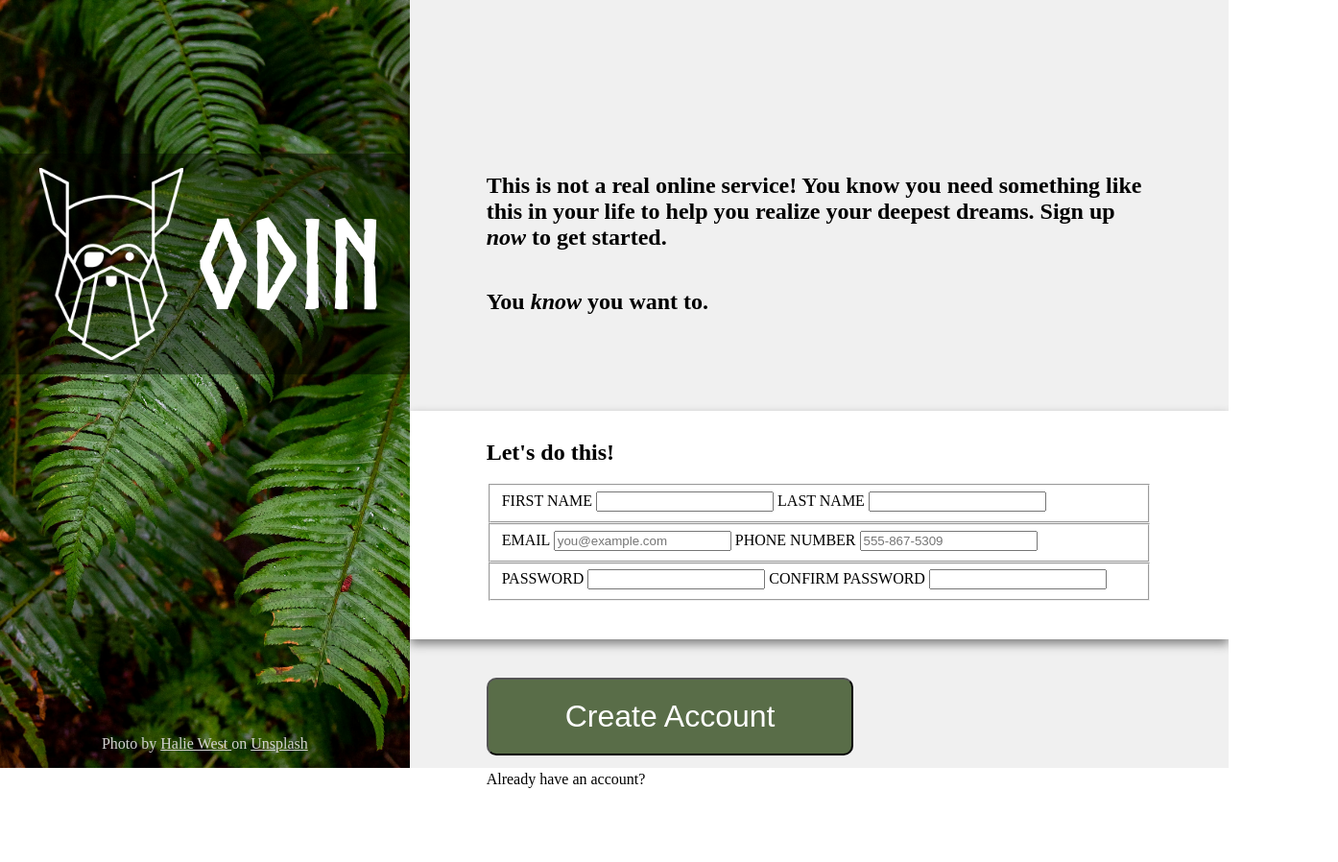
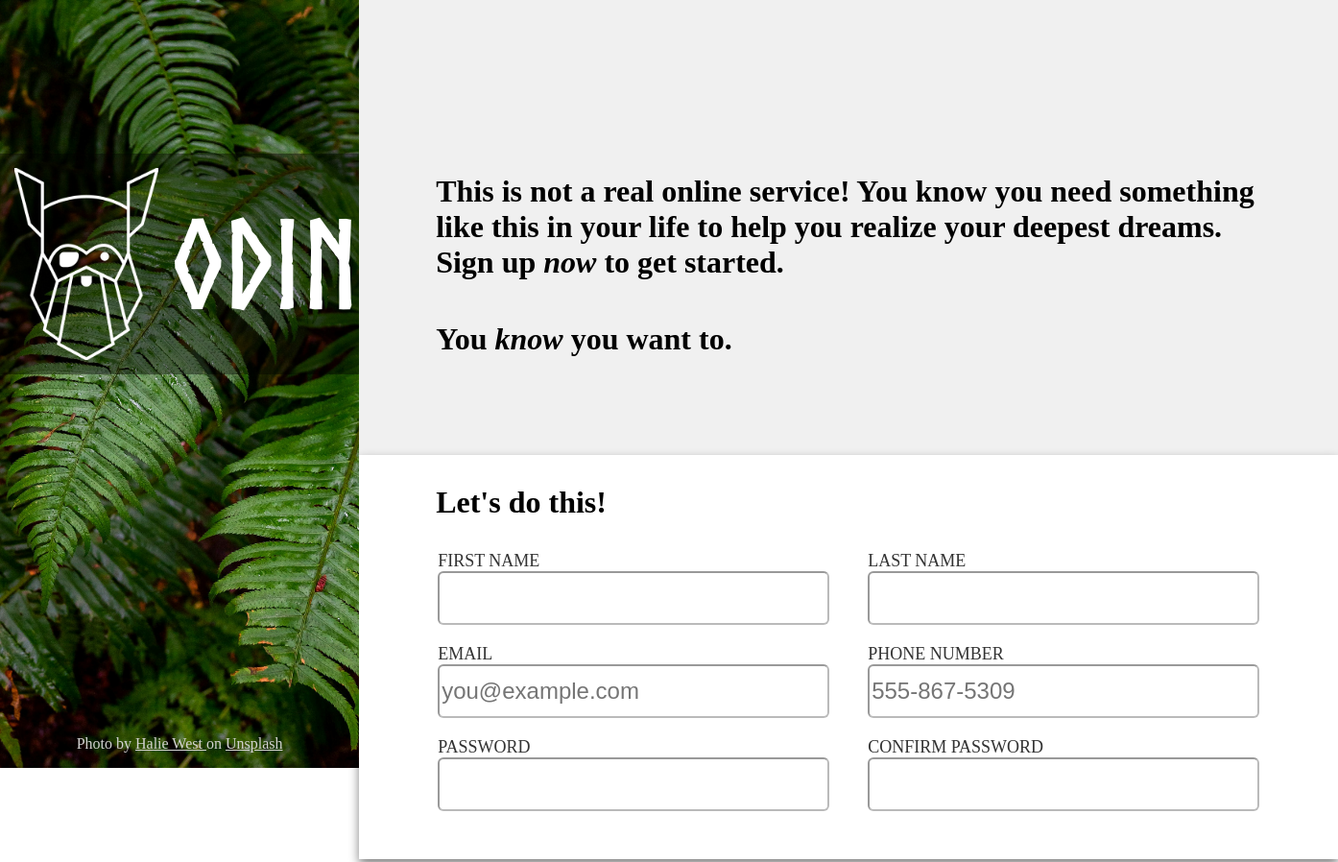
Before and after one commit to WillEricLee/Odin-Signup, a plain HTML site: page index.html in a window 1280 px wide. Shown: the top 898 px of the page at 96% size, 1394 px wide, since content can reach past the window. Before the commit the page ends 837 px from the top, so only its background shows below. Drawn offline with Linux system fonts and the light colour scheme.

Commit message:
Space input fields correctly
The textbox inputs are correctly spaced and scale normally with changing
window size.

```diff
--- a/index.html
+++ b/index.html
@@ -18,8 +18,8 @@
 
     <div class="right">
         <div class="info-half">
-            <h2>This is not a real online service! You know you need something like this in your life to help you realize your deepest dreams. Sign up <i>now</i> to get started.</h2>
-            <h2>You <i>know</i> you want to.</h2>
+            <h1>This is not a real online service! You know you need something like this in your life to help you realize your deepest dreams. Sign up <i>now</i> to get started.</h1>
+            <h1>You <i>know</i> you want to.</h1>
         </div>
 
         <div class="form-half">
@@ -27,29 +27,41 @@
 
                 <!-- Form starts here -->
                 <div class="entry-half">
-                    <h2>Let's do this!</h2>
-                    <fieldset>
-                        <label for="first-name">FIRST NAME</label>
+                    <h1>Let's do this!</h1>
+                    <fieldset class="row-one">
+                        <div class="entry-box firstname">
+                            <label class="input-label" for="first-name">FIRST NAME</label>
                             <input type="text" id="first-name" name="first-name" maxlength="25">
+                        </div>
 
-                        <label for="last-name">LAST NAME</label>
+                        <div class="entry-box lastname">
+                            <label class="input-label" for="last-name">LAST NAME</label>
                             <input type="text" id="last-name" name="last-name" maxlength="25">
+                        </div>
                     </fieldset>
 
-                    <fieldset>
-                        <label for="email">EMAIL</label>
+                    <fieldset class="row-two">
+                        <div class="entry-box email">
+                            <label class="input-label" for="email">EMAIL</label>
                             <input type="email" id="email" name="email" placeholder="you@example.com" maxlength="30">
+                        </div>
 
-                        <label for="phone">PHONE NUMBER</label>
+                        <div class="entry-box phone">
+                            <label class="input-label" for="phone">PHONE NUMBER</label>
                             <input type="tel" id="phone" name="phone" pattern="[0-9]{3}-[0-9]{3}-[0-9]{4}" placeholder="555-867-5309">
+                        </div>
                     </fieldset>
 
-                    <fieldset>
-                        <label for="password">PASSWORD</label>
+                    <fieldset class="row-three">
+                        <div class="entry-box password">
+                            <label class="input-label" for="password">PASSWORD</label>
                             <input type="password" id="password" name="password">
+                        </div>
 
-                        <label for="password-confirm">CONFIRM PASSWORD</label>
+                        <div class="entry-box password-confirm">
+                            <label class="input-label" for="password-confirm">CONFIRM PASSWORD</label>
                             <input type="password" id="password-confirm" name="password-confirm">
+                        </div>
                     </fieldset>
                 </div>
 
--- a/style.css
+++ b/style.css
@@ -76,10 +76,37 @@ body {
     flex-direction: column;
 }
 .entry-half {
+    display:flex;
+    flex-direction: column;
     box-shadow: 0px 5px 10px gray;
     padding: 10px 80px 40px 80px;
     background-color: white;
 }
+fieldset {
+    display: flex;
+    gap:40px;
+    border:0px solid white;
+    padding: 10px 0px 10px 0px;
+}
+.entry-box {
+    display: flex;
+    flex-direction: column;
+}
+.input-label {
+    font-size: 18px;
+    color: #333333;
+}
+input {
+    width: 400px;
+    height: 50px;
+    font-size: 24px;
+
+    border-color: rgb(0,0,0, .4);
+    border-radius: 6px;
+}
+
+
+
 .button-half {
     margin-top: 5vh;
     padding-left: 80px;
```
Lines whose indentation alone changed are shown as unchanged.
